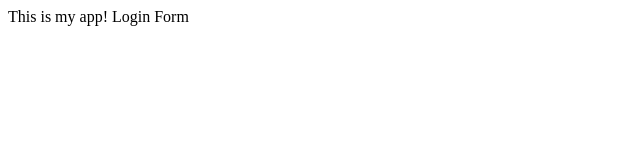
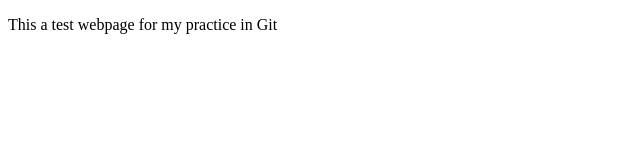
Before and after one commit to kntspncrmdz/demo, a plain HTML site: page index.html in a window 1280 px wide. Shown: the whole page, without its empty margins (0-640 px from the left). Drawn offline with Linux system fonts and the light colour scheme.

Commit message:
Modified README.md and index.html and deleted login.html

```diff
--- a/index.html
+++ b/index.html
@@ -1,10 +1,9 @@
 <!DOCTYPE html>
 <html>
 <head>
-	<title></title>
+	<title>Git Practice</title>
 </head>
 <body>
-	This is my app!
-	Login Form
+	<p>This a test webpage for my practice in Git</p>
 </body>
 </html>
```
Also changed, not shown: login.html (deleted, +0 -1 lines), 1 other file.
